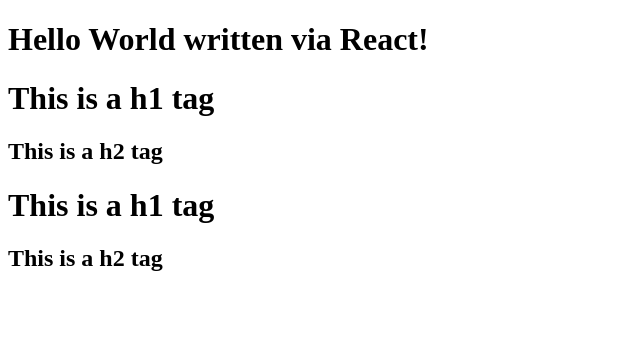
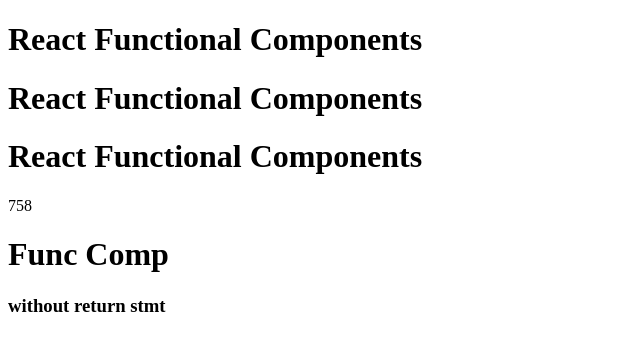
Before and after one commit to Likhita-810/react, a React (Vite) app: page / in a window 1280 px wide. Shown: the top 350 px of the page, without its empty margins (0-640 px from the left). Built offline with nearby package versions, Linux system fonts and the light colour scheme.

Commit message:
react components

```diff
--- a/App.js
+++ b/App.js
@@ -1,33 +1,68 @@
-import React from "react"; // refers to react in node mods
-// import ReactDOM from "react-dom";
-import { createRoot } from 'react-dom/client';
+// import React from "react"; // refers to react in node mods
+//     // import ReactDOM from "react-dom";
+// import { createRoot } from 'react-dom/client';
 
-const heading = React.createElement("h1", {}, "Hello World written via React!");
-// created an ele, base react work, so React.cE is used
-// any attributes like id/class are taken inside{}
+// const heading = React.createElement("h1", {}, "Hello World written via React!");
+//     // created an ele, base react work, so React.cE is used
+//     // any attributes like id/class are taken inside{}
 
-const root = createRoot(document.getElementById("root"));
-// creating a root and which connects browser and the dev data, so ReactDOM is used.
+// const root = createRoot(document.getElementById("root"));
+//     // creating a root and which connects browser and the dev data, so ReactDOM is used.
 
-root.render(heading);
-// like how we append child the tags to the root element we render the child created to the root elements using render()
+// root.render(heading);
+//     // like how we append child the tags to the root element we render the child created to the root elements using render()
 
-// creating a nested html body
-const parent = React.createElement("div",{id: "parent"},
-    [React.createElement(
-        "div",
-        {id: "child"},
-        [React.createElement("h1",{},"This is a h1 tag"),
-        React.createElement("h2",{},"This is a h2 tag")
-        ]),
-    [React.createElement(
-        "div",
-        {id: "child"},
-        [React.createElement("h1",{},"This is a h1 tag"),
-        React.createElement("h2",{},"This is a h2 tag")
-        ]
-    )],
-    ]
-);
-// root.render(heading);
-root.render([heading, parent]);
+//     // creating a nested html body
+// const parent = React.createElement("div",{id: "parent"},
+//     [React.createElement(
+//         "div",
+//         {id: "child"},
+//         [React.createElement("h1",{},"This is a h1 tag"),
+//         React.createElement("h2",{},"This is a h2 tag")
+//         ]),
+//     [React.createElement(
+//         "div",
+//         {id: "child"},
+//         [React.createElement("h1",{},"This is a h1 tag"),
+//         React.createElement("h2",{},"This is a h2 tag")
+//         ]
+//     )],
+//     ]
+// );
+// // root.render(heading);
+// root.render([heading, parent]);
+
+
+import React from "react";
+import ReactDOM from "react-dom/client";
+// import { createRoot } from "react-dom/client";
+
+// creating ele using core react
+const heading = React.createElement("h1", {id: "heading"}, "React Foundation");
+// creating ele using jsx - babel transpiles it to react cE
+const jsxHeading = <h1 id="heading" className="head">React Foundation (written in jsx)</h1>
+
+// React Components - functional comp - a func that returns a jsx
+const HeadingComp = () => {
+    return <h1>React Functional Components</h1>
+};
+
+const HeadComp = () => (
+    <div>
+        {/* diff ways to call a comp inside another comp */}
+        {HeadingComp()}
+        <HeadingComp/>
+        <HeadingComp></HeadingComp>
+        {/* rendering a comp inside another comp - this concept is refered as comp composition*/}
+
+        <p>{213+545}</p>
+         {console.log("writing js inside a func comp")}
+        <h1>Func Comp</h1>
+        <h3>without return stmt</h3>
+    </div>
+) //react func comp can have only one main tag
+
+const root = ReactDOM.createRoot(document.getElementById("root"));
+
+root.render([heading, jsxHeading]); //rendering an ele
+root.render(<HeadComp/>); //rendering a comp
--- a/index.html
+++ b/index.html
@@ -7,7 +7,8 @@
 </head>
 <body>
     <div id="root">
-        <!-- <h1>hello world</h1> -->
+        <h1>Not rendered</h1>
+        <!-- generally when root is rendered with other tags in app.js it will replace everything written here in index file. -->
 
         <!-- <script>
             const heading = document.createElement("h1");
--- a/package.json
+++ b/package.json
@@ -3,6 +3,8 @@
   "version": "1.0.0",
   "description": "learning react from namaste dev",
   "scripts": {
+    "start": "parcel index.html",
+    "build" : "parcel build index.html",
     "test": "jest"
   },
   "repository": {
```
Also changed, not shown: 3 other files (tests, documents, lock files or other folders).
